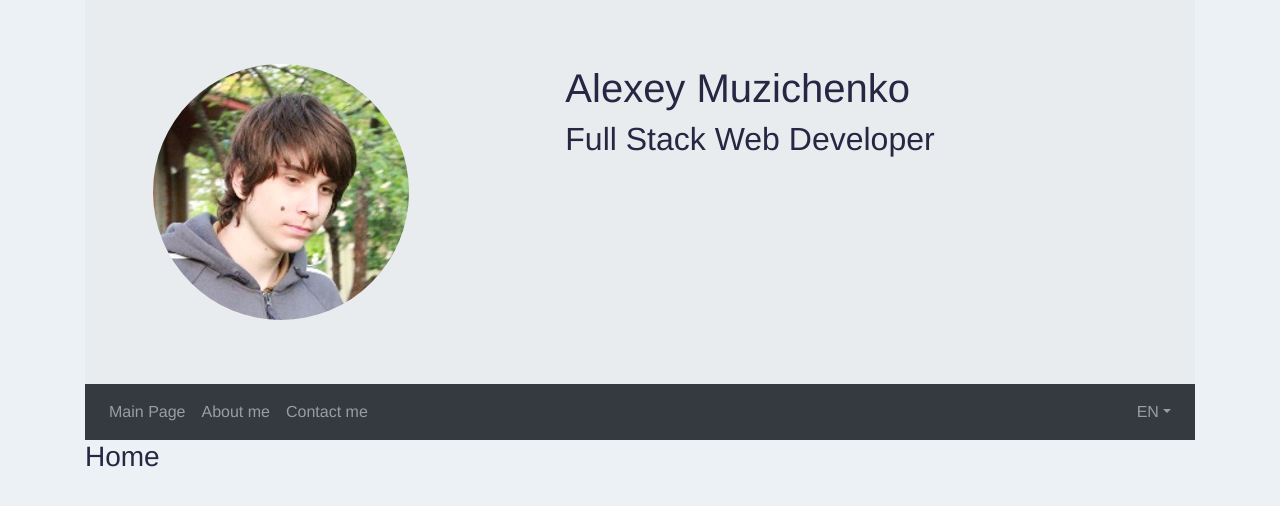
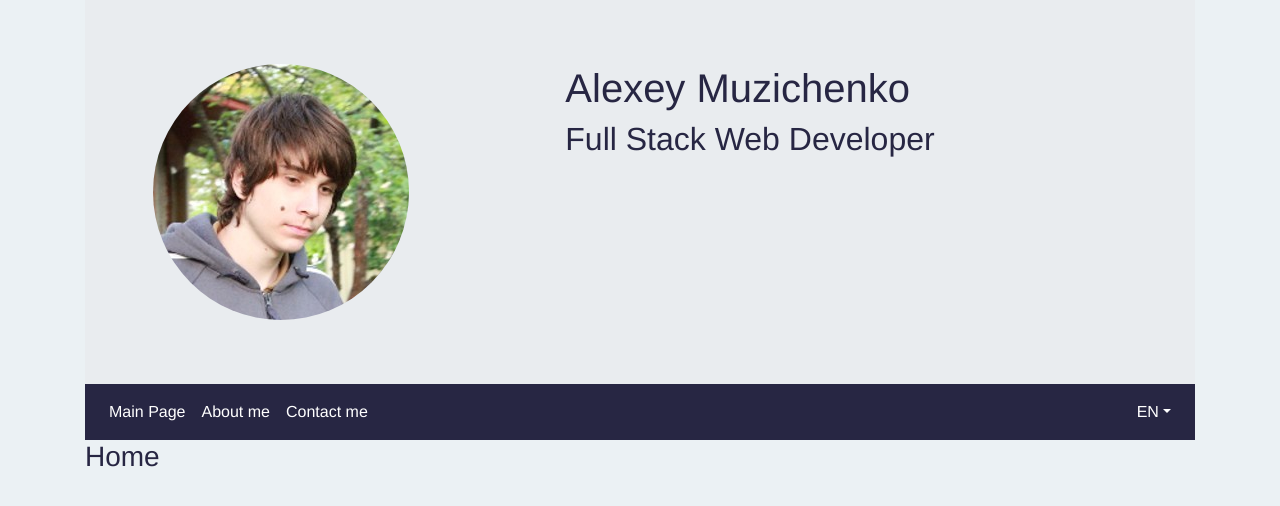
Before and after one commit to AlMuz/VUE-AlmuzWebsite, a Vue app in the folder client/: page / in a window 1280 px wide. Both pictures are taken after a click on the button "Skip button". Shown: the top 506 px of the page. Built offline with nearby package versions, Linux system fonts and the light colour scheme.

Commit message:
Navbar update

```diff
--- a/client/src/components/CustomNavbar.vue
+++ b/client/src/components/CustomNavbar.vue
@@ -1,13 +1,18 @@
 <template>
-  <b-navbar type="dark" variant="dark">
-    <b-navbar-nav>
+  <b-navbar>
+    <b-navbar-nav class="left">
       <b-nav-item to="/">{{ $t("navbar.mainPage") }}</b-nav-item>
       <b-nav-item to="/about">{{ $t("navbar.aboutMe") }}</b-nav-item>
       <b-nav-item to="/contact">{{ $t("navbar.contactMe") }}</b-nav-item>
     </b-navbar-nav>
     <b-navbar-nav class="ml-auto">
       <b-nav-item-dropdown :text="selectedLanguage | capitalize" right>
-        <b-dropdown-item v-for="language in languages" v-on:click="changeLanguage(language)">{{ language | capitalize }}</b-dropdown-item>
+        <b-dropdown-item
+          v-for="(language, index) in languages"
+          v-on:click="changeLanguage(language)"
+          :key="index">
+          {{ language | capitalize }}
+        </b-dropdown-item>
       </b-nav-item-dropdown>
     </b-navbar-nav>
   </b-navbar>
@@ -17,8 +22,9 @@
 export default {
   computed: {
     languages() {
-      var languages = this.$store.getters.getLanguages;
-      return this.$store.getters.getLanguages.filter(lang => lang != this.selectedLanguage);
+      return this.$store.getters.getLanguages.filter(
+        lang => lang != this.selectedLanguage
+      );
     },
     selectedLanguage() {
       return this.$store.getters.getSelectedLanguage;
@@ -26,8 +32,23 @@ export default {
   },
   methods: {
     changeLanguage(language) {
-      this.$store.dispatch('changeLanguage', language);
+      this.$store.dispatch("changeLanguage", language);
     }
   }
 }
 </script>
+
+<style lang="css">
+.navbar {
+  background-color: #272643!important;
+}
+.navbar .nav-item a {
+  color: #FFF!important;
+}
+.navbar .left .nav-item a:hover {
+  color: #ebebeb!important;
+}
+.navbar .dropdown-menu a {
+  color: #000!important;
+}
+</style>
```
